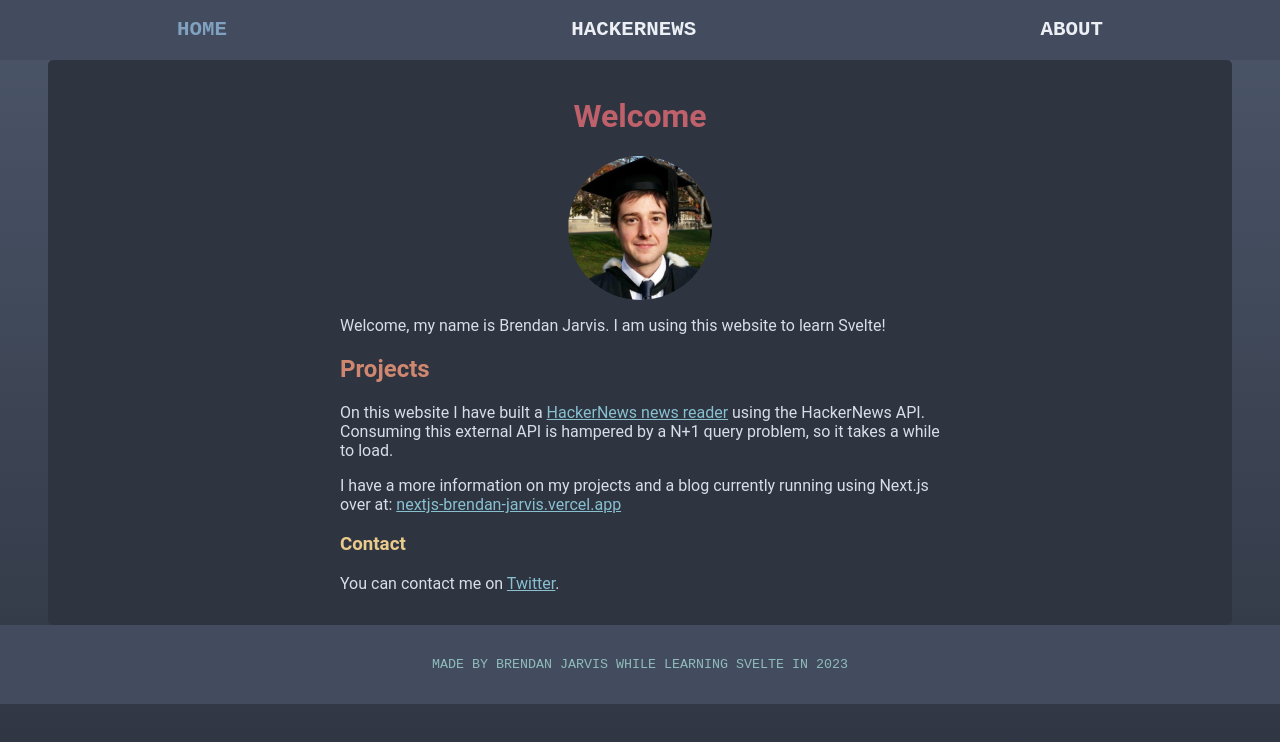
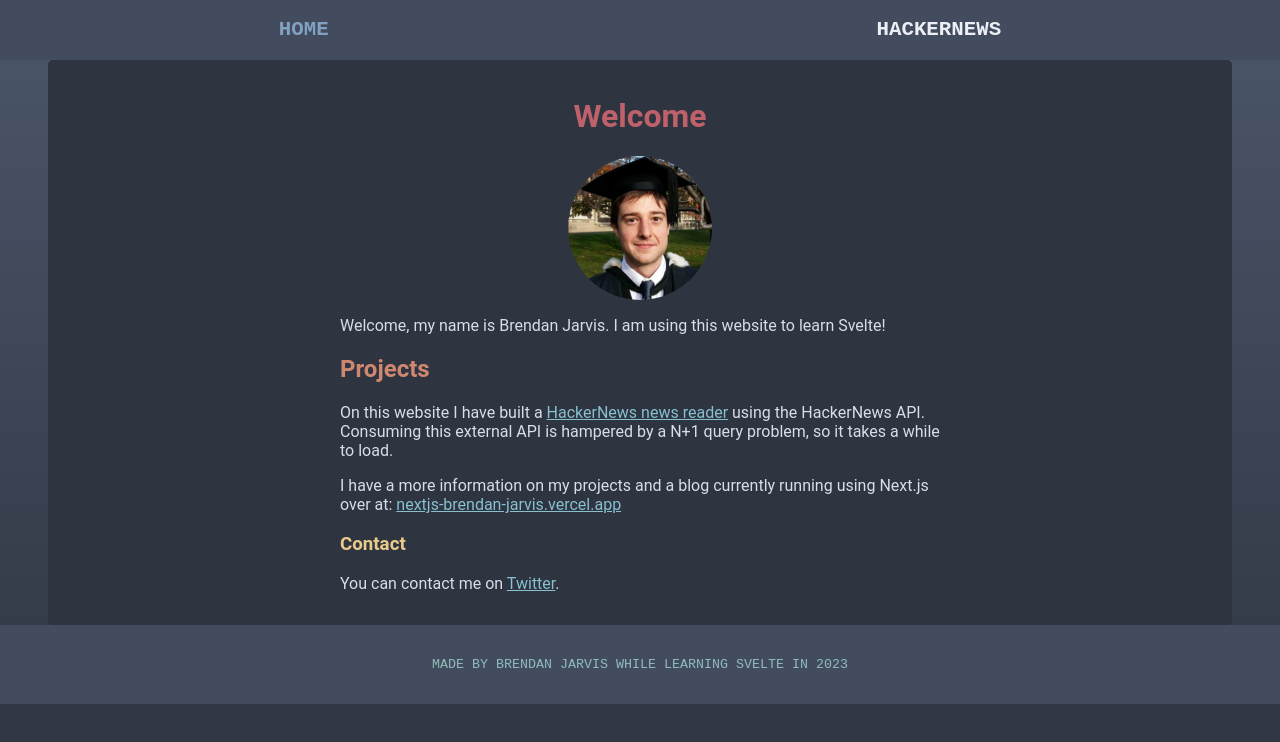
Before and after one commit to brendan-jarvis/svelte, a SvelteKit app: page / in a window 1280 px wide. Shown: the top 742 px of the page. Built offline with nearby package versions, Linux system fonts and the light colour scheme.

Commit message:
Remove about page

```diff
--- a/src/routes/+layout.svelte
+++ b/src/routes/+layout.svelte
@@ -10,8 +10,7 @@
 
 	let routes: Route[] = [
 		{ href: '/', text: 'Home', preload: 'hover' },
-		{ href: '/hackernews', text: 'Hackernews', preload: 'off' },
-		{ href: '/about', text: 'About', preload: 'hover' }
+		{ href: '/hackernews', text: 'Hackernews', preload: 'off' }
 	];
 </script>
 
```
Also changed, not shown: src/routes/about/+page.svelte (deleted, +0 -7 lines).
